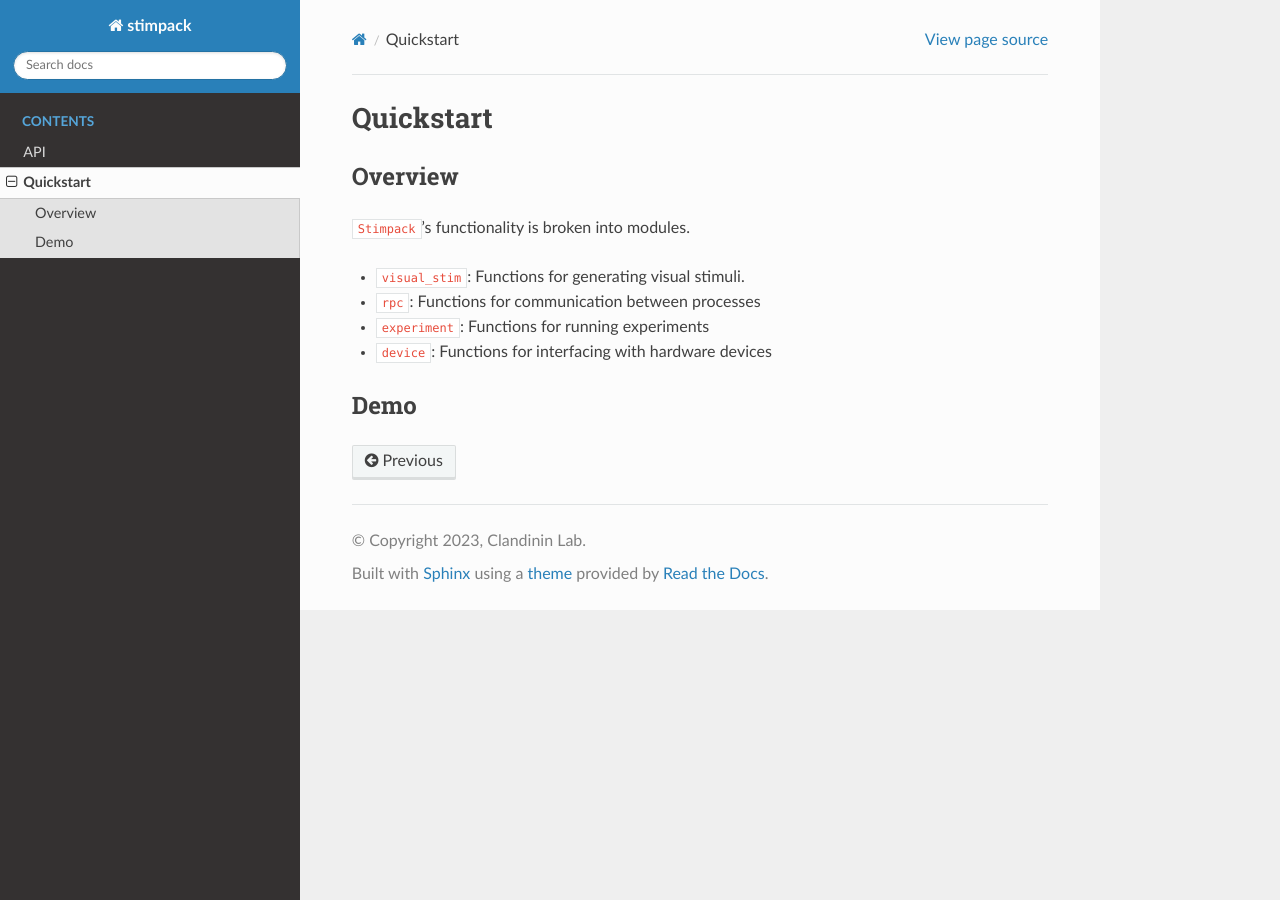
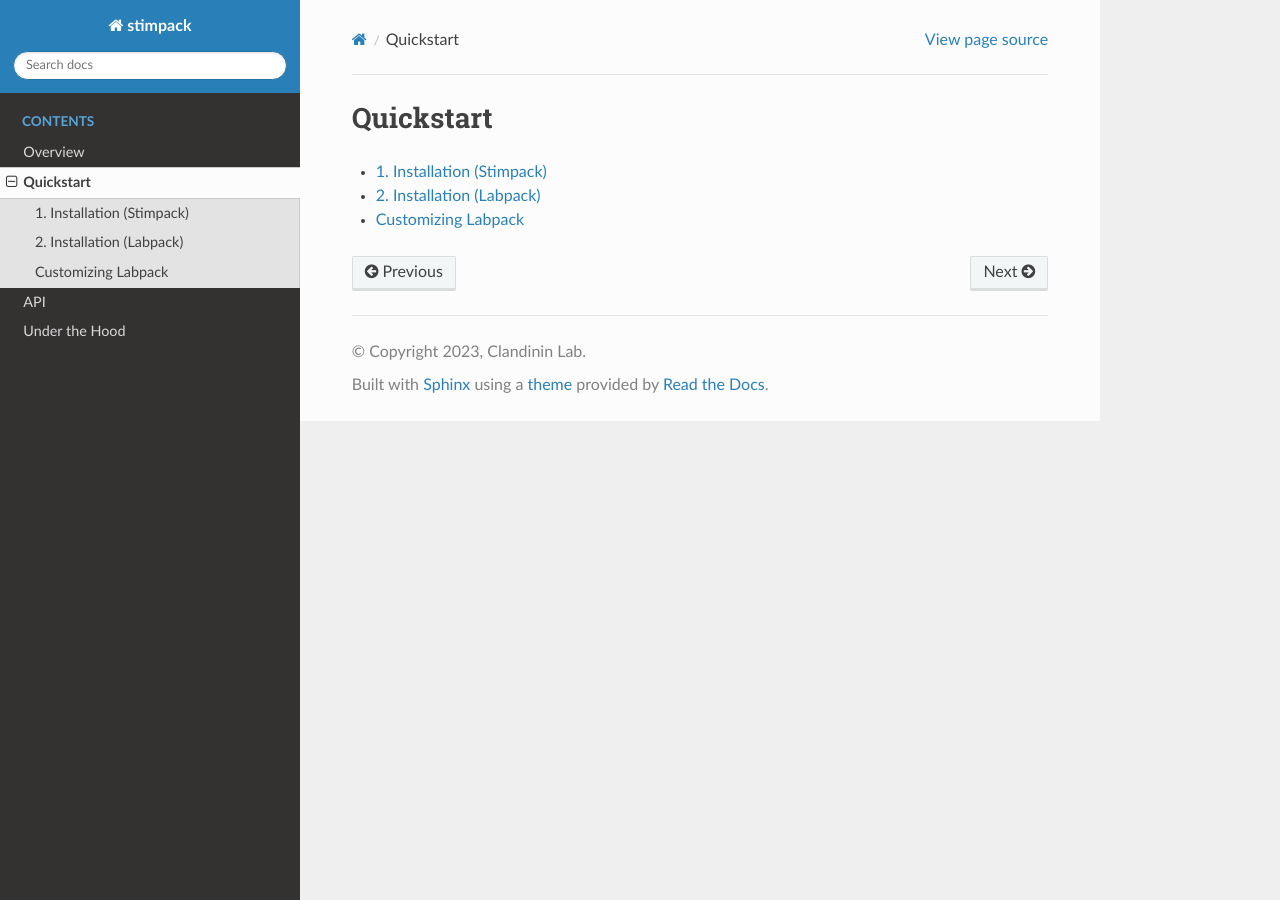
Before and after one commit to ClandininLab/stimpack, a Sphinx documentation site: the page built from docs/source/quickstart.rst, in a window 1280 px wide. Built offline with Sphinx 7.4.7 and the Read the Docs theme 2.0.0, drawn with Linux system fonts in a browser that asks for light colours.

Commit message:
docs update

```diff
--- a/docs/source/index.rst
+++ b/docs/source/index.rst
@@ -16,8 +16,10 @@ stimpack: modular and precise framework for systems neuroscience experiments
     :maxdepth: 1
     :caption: Contents
 
+    overview
+    quickstart
     API
-    quickstart
+    under_the_hood
 
 
 :ref:`genindex` of all functions.
--- /dev/null
+++ b/docs/source/labpack_presets.rst
@@ -0,0 +1,5 @@
+Labpack Presets
+================
+
+Labpack presets are a collection of configuration files for various stimpack protocols.
+These are generated through the gui, and saved to the `presets` directory.
--- /dev/null
+++ b/docs/source/labpack_self.rst
@@ -0,0 +1,4 @@
+Labpack
+=================
+
+Files within this folder will take precedence over the same files in `stimpack` sourcecode
--- /dev/null
+++ b/docs/source/labpack_server.rst
@@ -0,0 +1,5 @@
+Labpack Server
+================
+
+This directory contains files for individual server configurations.
+These servers run the stimpack framework in a rig-specific manner.
--- /dev/null
+++ b/docs/source/overview.rst
@@ -0,0 +1,2 @@
+Overview
+=================
--- a/docs/source/quickstart.rst
+++ b/docs/source/quickstart.rst
@@ -2,14 +2,10 @@
 Quickstart
 ==========
 
-Overview
---------
-``Stimpack``'s functionality is broken into modules.
+.. toctree::
+    :maxdepth: 1
+    :numbered:
 
-- ``visual_stim``: Functions for generating visual stimuli.
-- ``rpc``: Functions for communication between processes
-- ``experiment``: Functions for running experiments
-- ``device``: Functions for interfacing with hardware devices
-
-Demo
-----
+    install
+    install_labpack
+    customize_labpack
```
Also changed, not shown: docs/source/customize_labpack.rst (added, +25 -0 lines), docs/source/install.rst (added, +41 -0 lines), docs/source/install_labpack.rst (added, +18 -0 lines), docs/source/labpack_configs.rst (added, +31 -0 lines), docs/source/under_the_hood.rst (added, +10 -0 lines), docs/source/assets/labpack_query.png (added), docs/source/assets/stimpack_gui.png (added).
